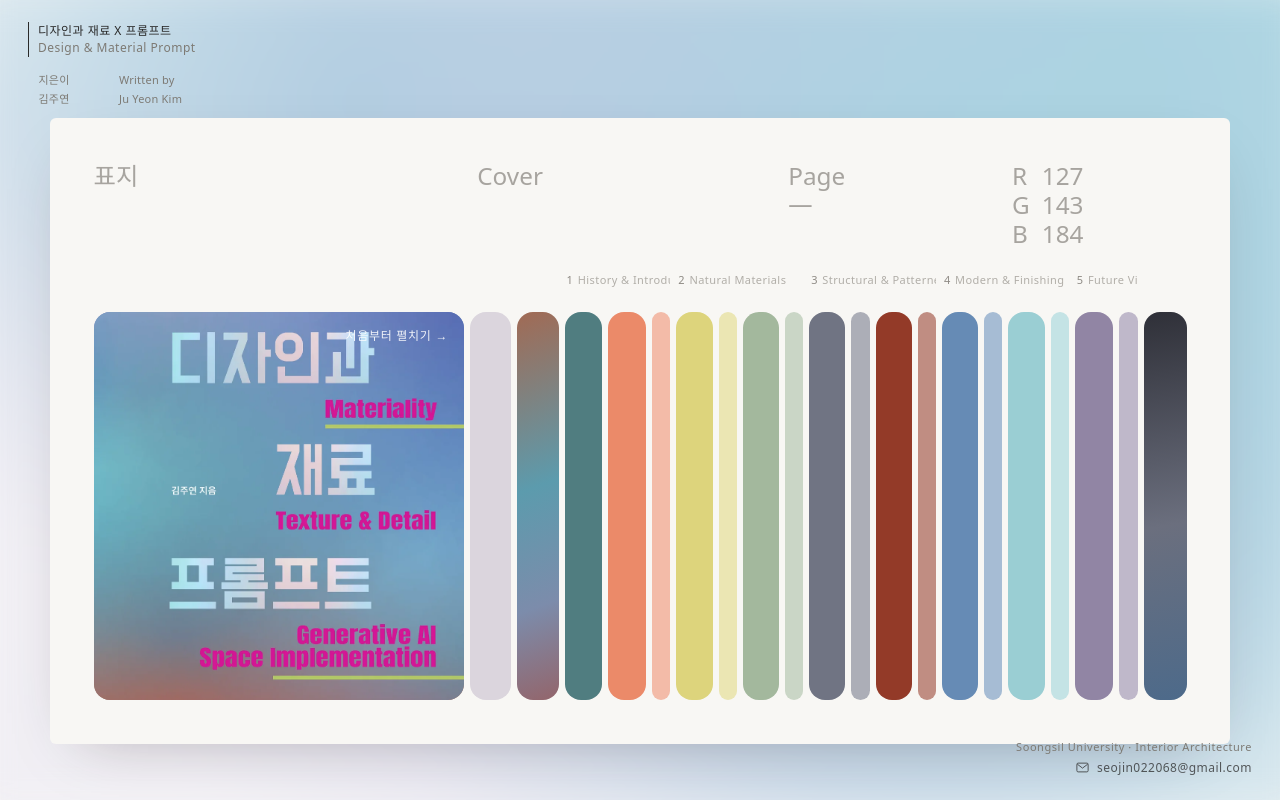
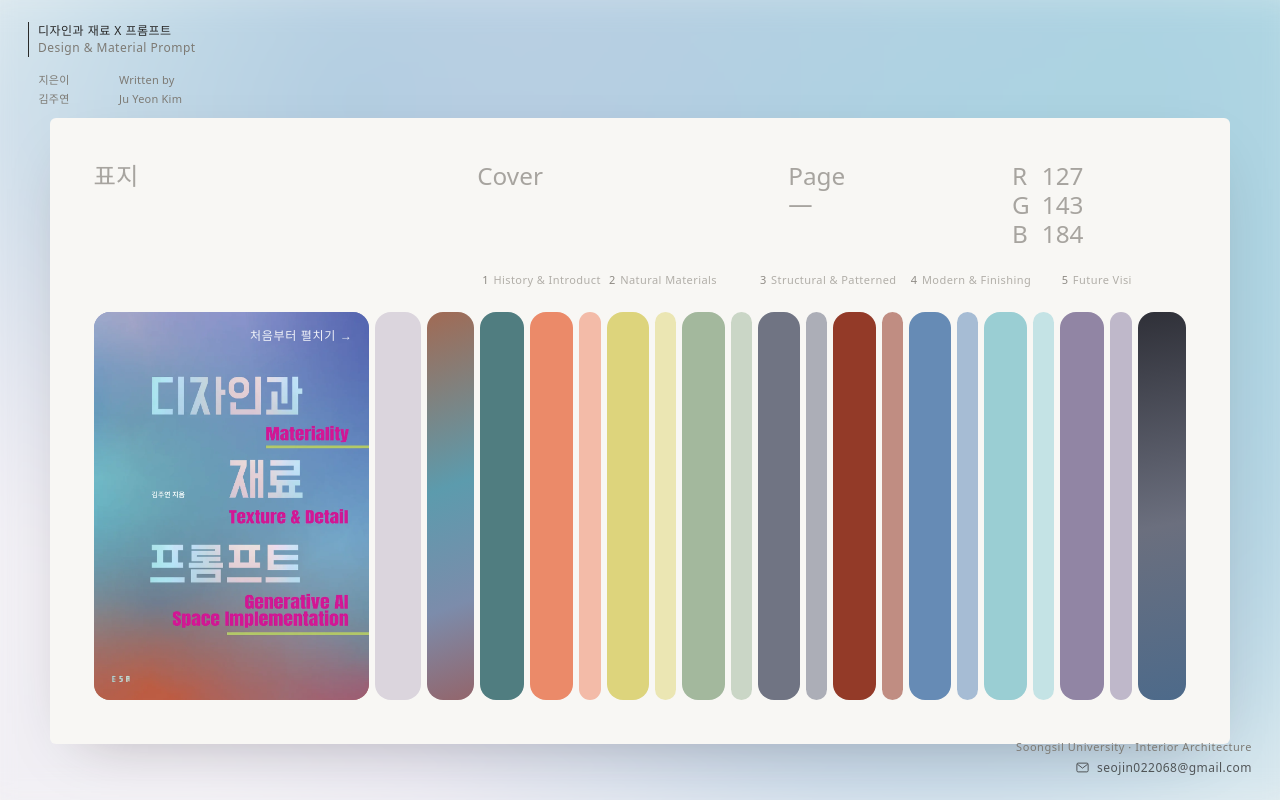
Before and after one commit to seojin022068-oss/-, a plain HTML site: page index.html in a window 1280 px wide. Drawn offline with Linux system fonts and the light colour scheme; a web font is replaced by a local one.

Commit message:
표지 막대를 펼치면 책 판형(B5) 비율 그대로 — 표지가 잘리지 않게
Co-Authored-By: Claude Opus 5.5 <noreply@anthropic.com>
Claude-Session: https://claude.ai/code/session_01Xa3wJCa3vJWw9v8mtVXhj2

```diff
--- a/index.html
+++ b/index.html
@@ -546,11 +546,33 @@ PARTS.forEach(g=>{
   });
 });
 let active = null;
+// 표지 막대는 펼쳤을 때 책 판형(B5) 비율이 되도록 넓이를 계산
+function coverWeight(it){
+  const S = all.reduce((t,x)=>t+(x===it?0:(x.w||1)),0);
+  const T = all.reduce((t,x)=>t+x.el.offsetWidth,0);   // 막대 넓이 합 (돌린 화면에서도 실제 크기)
+  const w = it.el.offsetHeight / RATIO;
+  return Math.max(1, Math.min(40, w*S/Math.max(1, T-w)));
+}
+function weights(it){
+  const W = it.key==='cover' ? coverWeight(it) : document.body.classList.contains('short') ? 4.5 : 9;   // 휴대폰(가로)에서는 덜 펼침
+  all.forEach(x=>{ x.el.style.flexGrow = x===it ? W : (x.w||1); });
+  groups.forEach(g=>{ g.el.style.flexGrow = g.items.reduce((s,x)=>s+(x===it?W:(x.w||1)),0); });
+  if (it.key==='cover'){   // 펼쳐진 뒤 실제 넓이를 재서 한 번 더 맞춤
+    clearTimeout(weights._t);
+    weights._t = setTimeout(()=>{
+      if (active!==it) return;
+      const want = it.el.offsetHeight / RATIO, got = it.el.offsetWidth || 1;
+      const share = got / all.reduce((t,x)=>t+x.el.offsetWidth,0), target = want / all.reduce((t,x)=>t+x.el.offsetWidth,0);
+      const Wn = Math.max(1, Math.min(40, W * (target/(1-target)) / (share/(1-share))));
+      all.forEach(x=>{ if (x===it) x.el.style.flexGrow = Wn; });
+      groups.forEach(g=>{ g.el.style.flexGrow = g.items.reduce((s,x)=>s+(x===it?Wn:(x.w||1)),0); });
+    }, 760);
+  }
+}
 function setActive(it){
   if (active===it) return; active = it;
-  const W = document.body.classList.contains('short') ? 4.5 : 9;   // 휴대폰(가로)에서는 덜 펼침   // 휴대폰에서 저자 소개 막대는 더 길게
-  all.forEach(x=>{ x.el.classList.toggle('active', x===it); x.el.style.flexGrow = x===it ? W : (x.w||1); });
-  groups.forEach(g=>{ g.el.style.flexGrow = g.items.reduce((s,x)=>s+(x===it?W:(x.w||1)),0); });
+  all.forEach(x=>x.el.classList.toggle('active', x===it));
+  weights(it);
   const [r,g,b] = hex2rgb(it.color);
   tint = pastel(it.key==='cover' ? '#8f94c9' : it.color);
   infoEl.classList.add('swap');
@@ -564,6 +586,7 @@ function setActive(it){
   }, 160);
 }
 setActive(all[0]); barsReady = true;
+addEventListener('resize', ()=>{ if (active) weights(active); });
 // 돌린 화면일 때 처음에 한 번 안내
 const hint = document.getElementById('rotHint');
 function showHint(){ if (!ROT) return; hint.classList.add('show'); clearTimeout(hint._t); hint._t = setTimeout(()=>hint.classList.remove('show'), 3200); }
```
